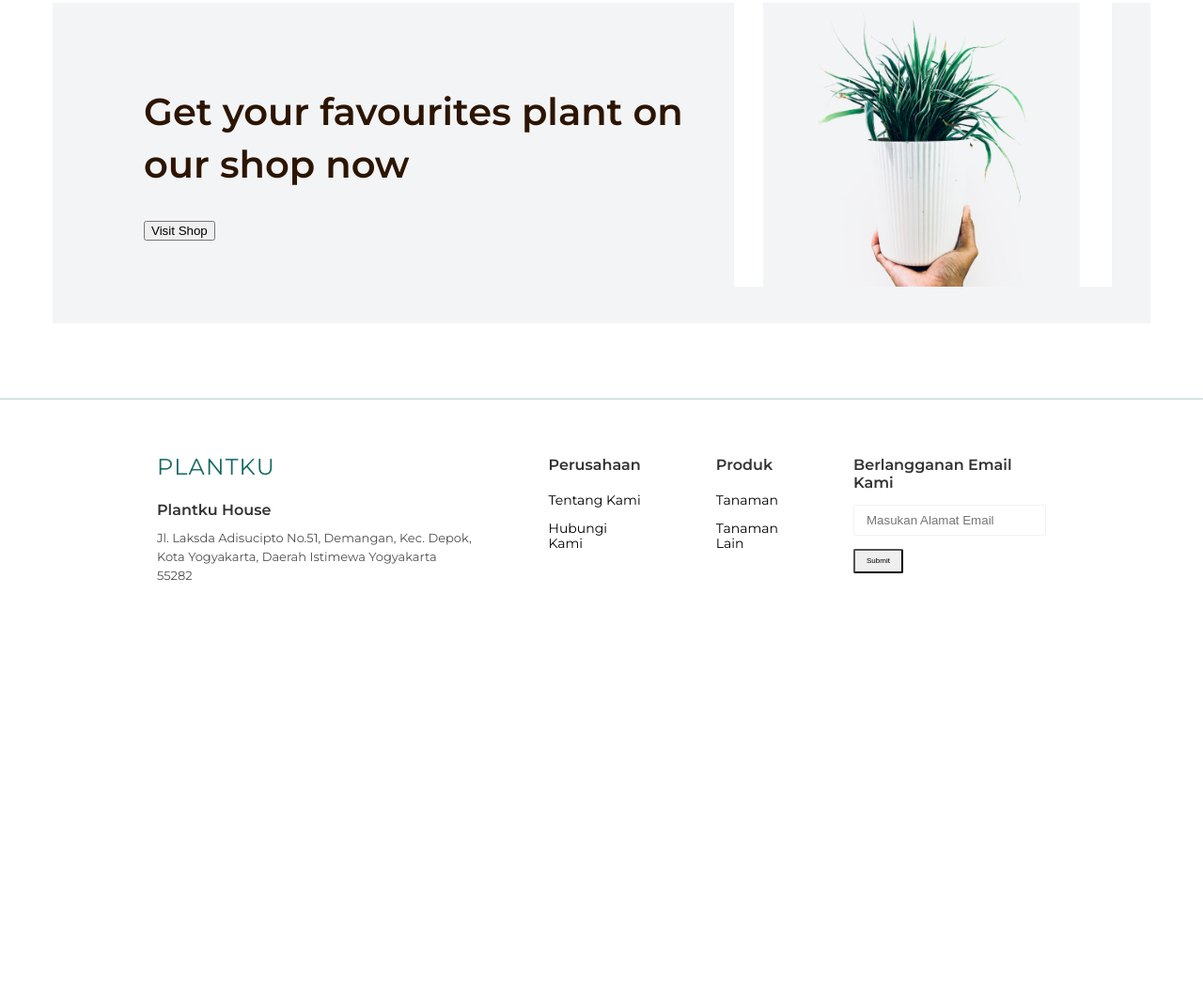
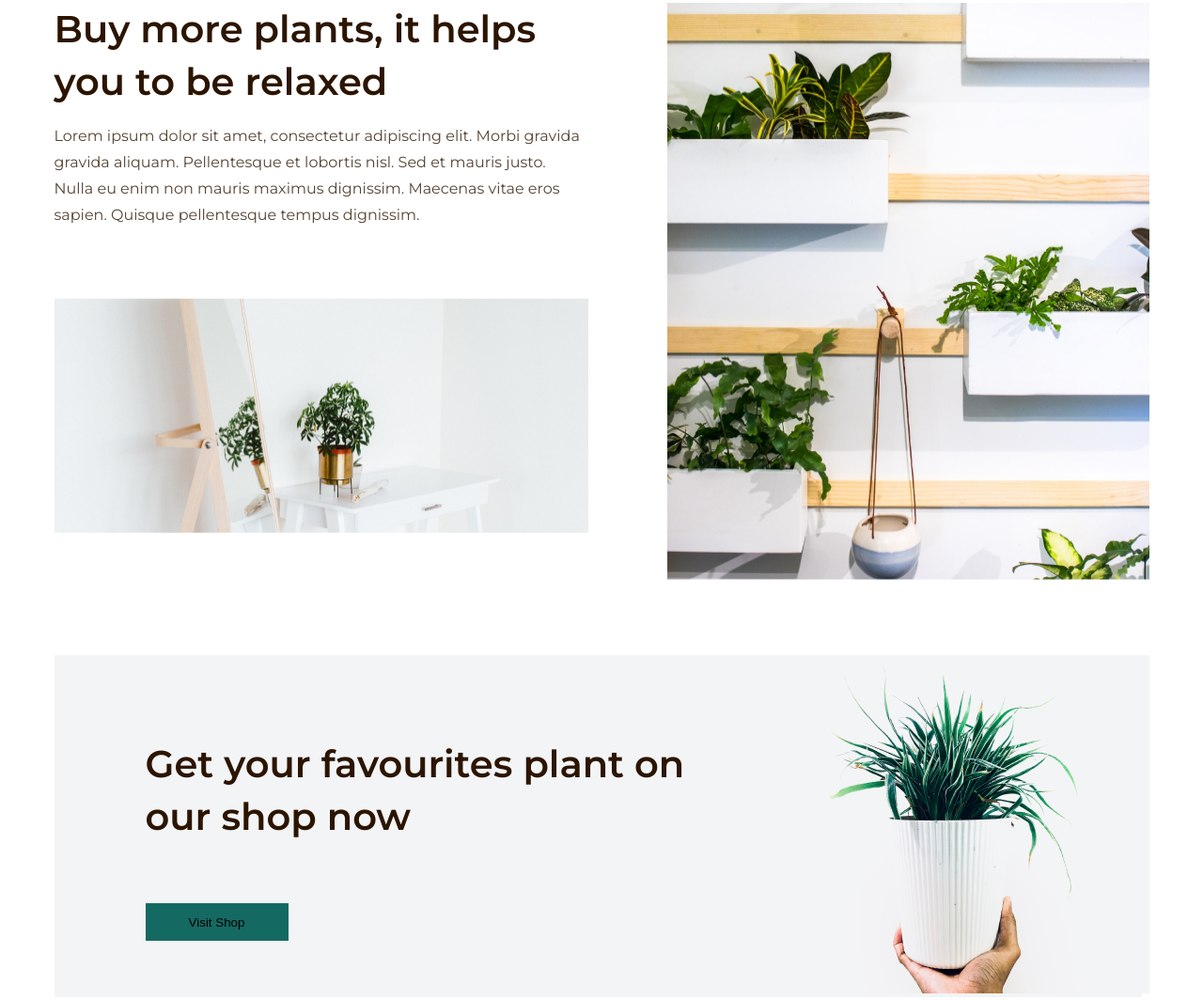
Before and after one commit to SergSvet87/Flower_Plants, a plain HTML site: page index.html in a window 1280 px wide. Shown: the part 1557-2621 px from the top of the page at 94% size. Before the commit the page ends 2250 px from the top, so only its background shows below. Drawn offline with Linux system fonts and the light colour scheme; a script that the page names is missing.

Commit message:
https://github.com/SergSvet87/Flower_Plants.git

```diff
--- a/css/main.css
+++ b/css/main.css
@@ -213,7 +213,7 @@ p {
 }
 
 /*Featured-plants*/
-.featured-plants{
+.featured-plants {
   margin-bottom: 80px;
 }
 
@@ -239,7 +239,7 @@ p {
   cursor: pointer;
 }
 
-.featured-plants_header-cheaper_price{
+.featured-plants_header-cheaper_price {
   font-weight: 500;
   font-size: 12px;
   line-height: 15px;
@@ -280,20 +280,87 @@ p {
   margin-top: 8px;
 }
 
+/**/
+
+/*  */
+.plants {
+  margin-bottom: 80px;
+}
+
+.plants_wrapper {
+  box-sizing: border-box;
+  width: 100%;
+  max-width: 1165px;
+  margin: 0 auto;
+}
+
+.plants_content {
+  display: flex;
+  justify-content: space-between;
+}
+
+.plants_description-title {
+  font-weight: bold;
+  font-size: 40px;
+  line-height: 56px;
+  color: #2C1500;
+  margin-bottom: 16px;
+}
+
+.plants_description-text {
+  font-weight: normal;
+  font-size: 16px;
+  line-height: 28px;
+  color: #2C1500;
+  opacity: 0.8;
+  margin-bottom: 74px;
+}
+
+.plants_description img {
+  width: 568px;
+  height: 250px;
+  padding-bottom: 8px;
+}
+
+.plants_picture img {
+  margin-left: 84px;
+  width: 513px;
+  height: 100%;
+}
+
 /*Shop*/
 .shop {
   margin-bottom: 80px;
 }
 
-.shop_content {
-  overflow: hidden;
-  position: relative;
-  padding: 88px 486px 88px 97px;
+.wrapper_shop-wrapper {
+  width: 100%;
+  max-width: 1165px;
+  height: 360px;
+  margin: 0 auto;
   background: #F3F4F6;
-  box-sizing: border-box;
 }
 
-.shop_title {
+.shop_content {
+  display: flex;
+  justify-content: space-between;
+  box-sizing: border-box;
+  margin-right: 8px;
+  background: #F3F4F6;
+}
+
+.shop_description {
+  width: 583px;
+  height: 184px;
+  box-sizing: border-box;
+  padding: 88px 488px 88px 97px;
+  background: #F3F4F6;
+}
+
+.shop_description-title {
+  width: 585px;
+  height: 112px;
+  padding-right: -2px;
   margin-bottom: 32px;
   font-weight: bold;
   font-size: 40px;
@@ -301,12 +368,21 @@ p {
   color: #2C1500;
 }
 
-.shop_img {
+.shop_description-button {
+  width: 152px;
+  height: 40px;
+  background: #156963;
+  border: 1px solid #156963;
+  box-sizing: border-box;
+  margin: 32px 0px;
+}
+
+.shop_description-picture {
+  width: 402px;
   height: auto;
-  width: 402px;
-  top: 0;
-  right: 41px;
-  position: absolute;
+}
+
+.shop_description-img {
 }
 
 /* Footer */
--- a/index.html
+++ b/index.html
@@ -159,15 +159,38 @@
             </div>
         </div>
     </div>
-    <div class="shop">
-        <div class="wrapper shop_wrapper">
-            <div class="shop_content">
-                <h2 class="shop_title">Get your favourites plant on our shop now</h2>
-                <button class="button">Visit Shop</button>
-                <img class="shop_img" src="./assets/img/Mask Group (3).jpg" alt="">
+
+    <div class="plants">
+        <div class="plants_wrapper">
+            <div class="plants_content">
+                <div class="plants_description">
+                    <h3 class="plants_description-title">Buy more plants, it helps you to be relaxed </h3>
+                    <p class="plants_description-text">
+                        Lorem ipsum dolor sit amet, consectetur adipiscing elit. Morbi gravida gravida aliquam. Pellentesque et lobortis nisl. Sed et mauris justo. Nulla eu enim non mauris maximus dignissim. Maecenas vitae eros sapien. Quisque pellentesque tempus dignissim.
+                    </p>
+                    <img src="./assets/img/Mask Group (2).jpg" alt="">
+                </div>
+                <div class="plants_picture">
+                    <img src="./assets/img/Mask Group (1).jpg" alt="">
+                </div>
             </div>
         </div>
     </div>
+
+    <div class="shop">
+        <div class="wrapper_shop-wrapper">
+            <div class="shop_content">
+                <div class="shop_description">
+                    <h2 class="shop_description-title">Get your favourites plant on our shop now</h2>
+                    <button class="shop_description-button">Visit Shop</button>
+                </div>
+                <div class="shop_description-picture">
+                    <img class="shop_description-img" src="./assets/png/sanni-sahil-Y71kWrdt14k-unsplash 1.png" alt="">
+                </div>
+            </div>
+        </div>
+    </div>
+
     <footer class="footer">
         <div class="footer_wrapper">
             <div class="footer_content">
```
Also changed, not shown: assets/png/sanni-sahil-Y71kWrdt14k-unsplash 1.png (added).
